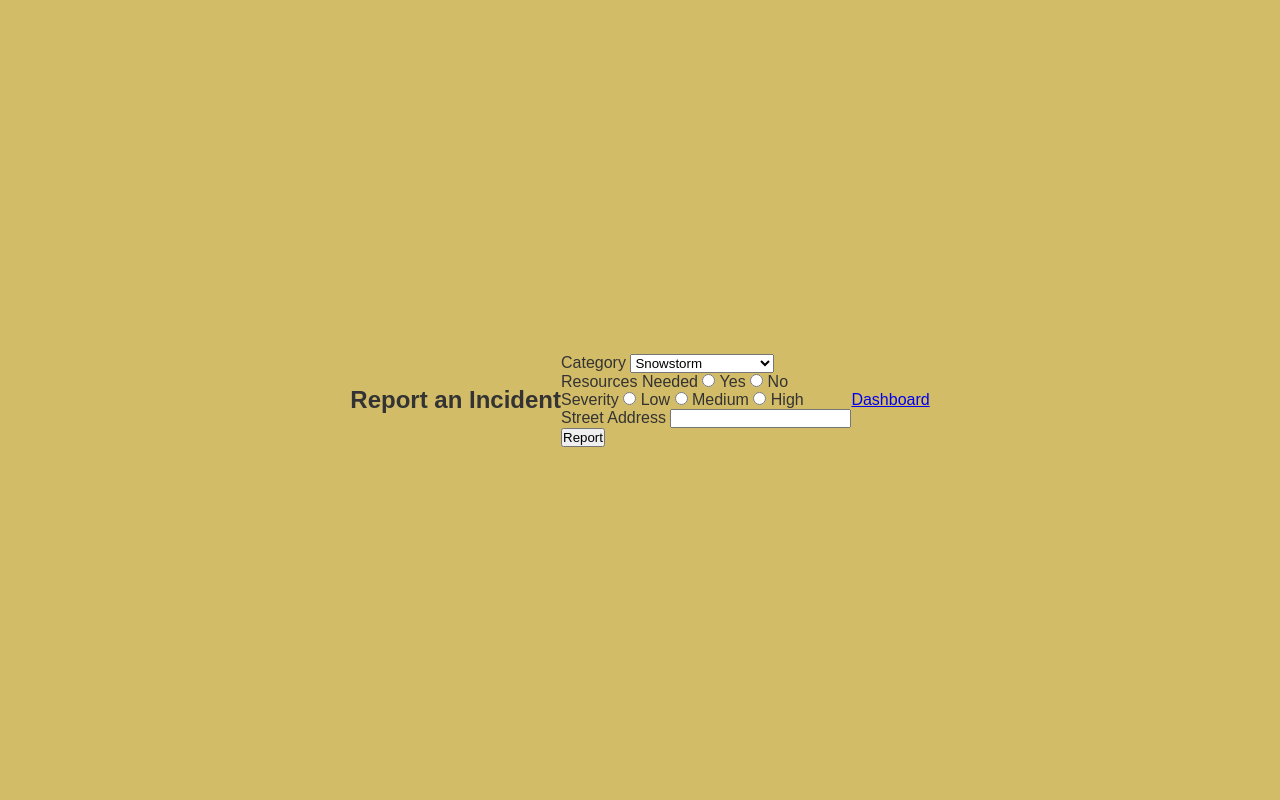
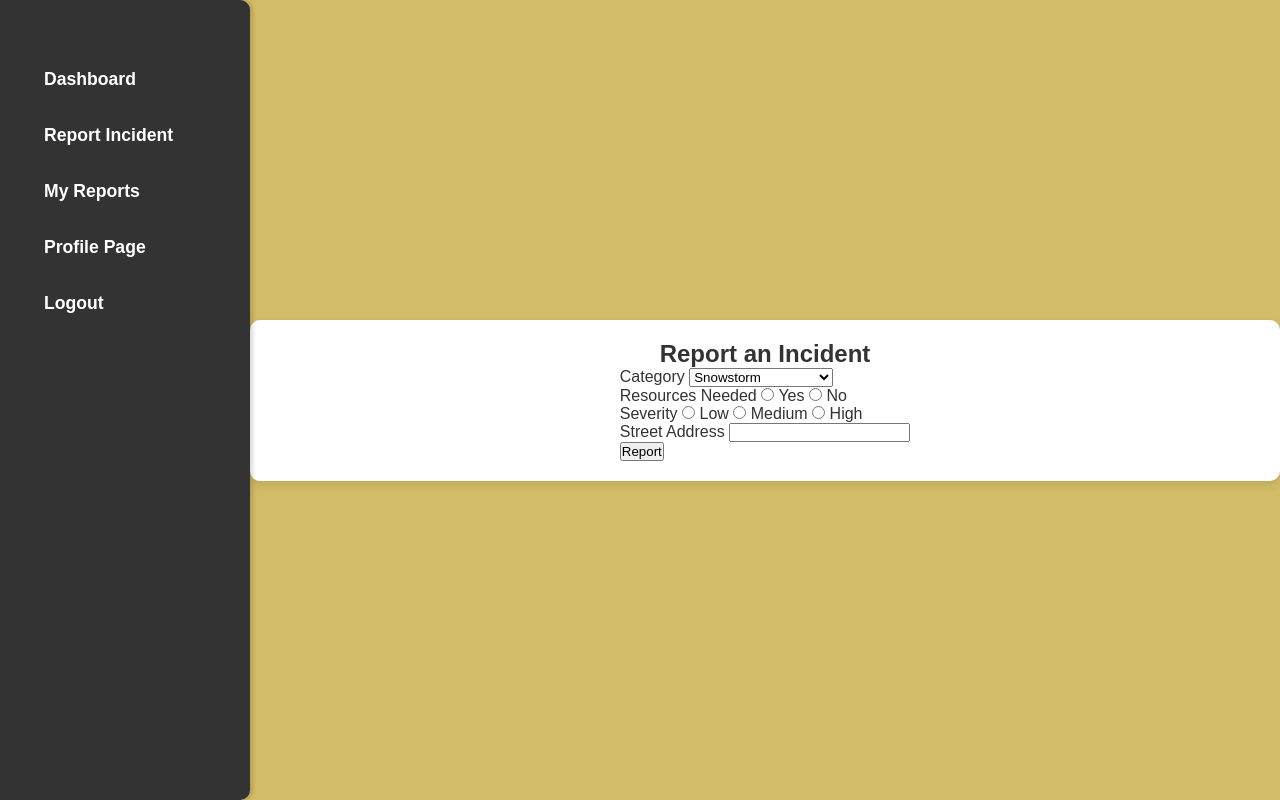
Before and after one commit to mmeka24/HelpHive, a Flask app: page /incidentReport in a window 1280 px wide. Run offline with Flask 2, Linux system fonts and the light colour scheme.

Commit message:
ITS DONEE

```diff
--- a/static/css/styles.css
+++ b/static/css/styles.css
@@ -135,7 +135,7 @@
 
 
  .logo {
-    width: 150px;
+    width: 300px;
     text-align: center;
     height: auto;
     margin-bottom: 1rem;
--- a/templates/base.html
+++ b/templates/base.html
@@ -5,11 +5,60 @@
   <meta name="viewport" content="width=device-width, initial-scale=1.0">
   <title>{% block title %}Help Hive{% endblock %}</title>
   <link rel="stylesheet" href="/static/css/styles.css">
+  <style>
+    /* Sidebar Styling */
+    .sidebar {
+      position: fixed;
+      top: 0;
+      left: 0;
+      width: 250px;
+      height: 100%;
+      background-color: #333;
+      color: #fff;
+      overflow: auto;
+      z-index: 2;
+    }
+
+    .sidebar .menu-toggle {
+      background: none;
+      border: none;
+      color: #fff;
+      font-size: 1.5em;
+      cursor: pointer;
+      margin: 10px;
+    }
+
+    .sidebar ul {
+      list-style: none;
+      padding: 0;
+      margin: 20px 0;
+    }
+
+    .sidebar ul li {
+      margin: 15px 0;
+    }
+
+    .sidebar ul li a {
+      color: #fff;
+      text-decoration: none;
+      padding: 10px 20px;
+      display: block;
+    }
+
+    .sidebar ul li a:hover {
+      background-color: #575757;
+    }
+
+    /* Main Content Styling */
+    .main-content {
+      margin-left: 250px;
+      padding: 20px;
+    }
+  </style>
 </head>
 <body>
   <!-- Sidebar -->
   <div class="sidebar">
-       <button class="menu-toggle" onclick="toggleSidebar()">☰</button>
     <ul>
       <li><a href="{{ url_for('dashboard') }}">Dashboard</a></li>
       <li><a href="{{ url_for('incidentReport') }}">Report Incident</a></li>
@@ -19,19 +68,9 @@
     </ul>
   </div>
 
-
   <!-- Main Content -->
   <div class="main-content">
-       {% block content %}
-       {% endblock %}
+    {% block content %}{% endblock %}
   </div>
-
-
-   <script>
-       function toggleSidebar() {
-           document.querySelector('.sidebar').classList.toggle('open');
-           document.querySelector('.main-content').classList.toggle('shrink');
-       }
-   </script>
 </body>
 </html>
--- a/templates/incidentReport.html
+++ b/templates/incidentReport.html
@@ -1,3 +1,33 @@
+{% extends "base.html" %}
+
+{% block title %}Report Incident{% endblock %}
+
+{% block content %}
+<h2>Report an Incident</h2>
+<form method="POST">
+  {{ form.hidden_tag() }}
+  <div>
+    {{ form.category.label }} {{ form.category() }}
+  </div>
+  <div>
+    {{ form.resources.label }}
+    {% for subfield in form.resources %}
+      <label>{{ subfield }} {{ subfield.label }}</label>
+    {% endfor %}
+  </div>
+  <div>
+    {{ form.severity.label }}
+    {% for subfield in form.severity %}
+      <label>{{ subfield }} {{ subfield.label }}</label>
+    {% endfor %}
+  </div>
+  <div>
+    {{ form.streetAddress.label }} {{ form.streetAddress() }}
+  </div>
+  <button type="submit">Report</button>
+</form>
+{% endblock %}
+
 <!DOCTYPE html>
 <html lang="en">
 <head>
```
Also changed, not shown: templates/login.html (+63 -19 lines), templates/profile.html (+22 -0 lines), templates/userReports.html (+20 -15 lines), static/images/logo.png (added), 1 other file. Lines whose indentation alone changed are shown as unchanged.
